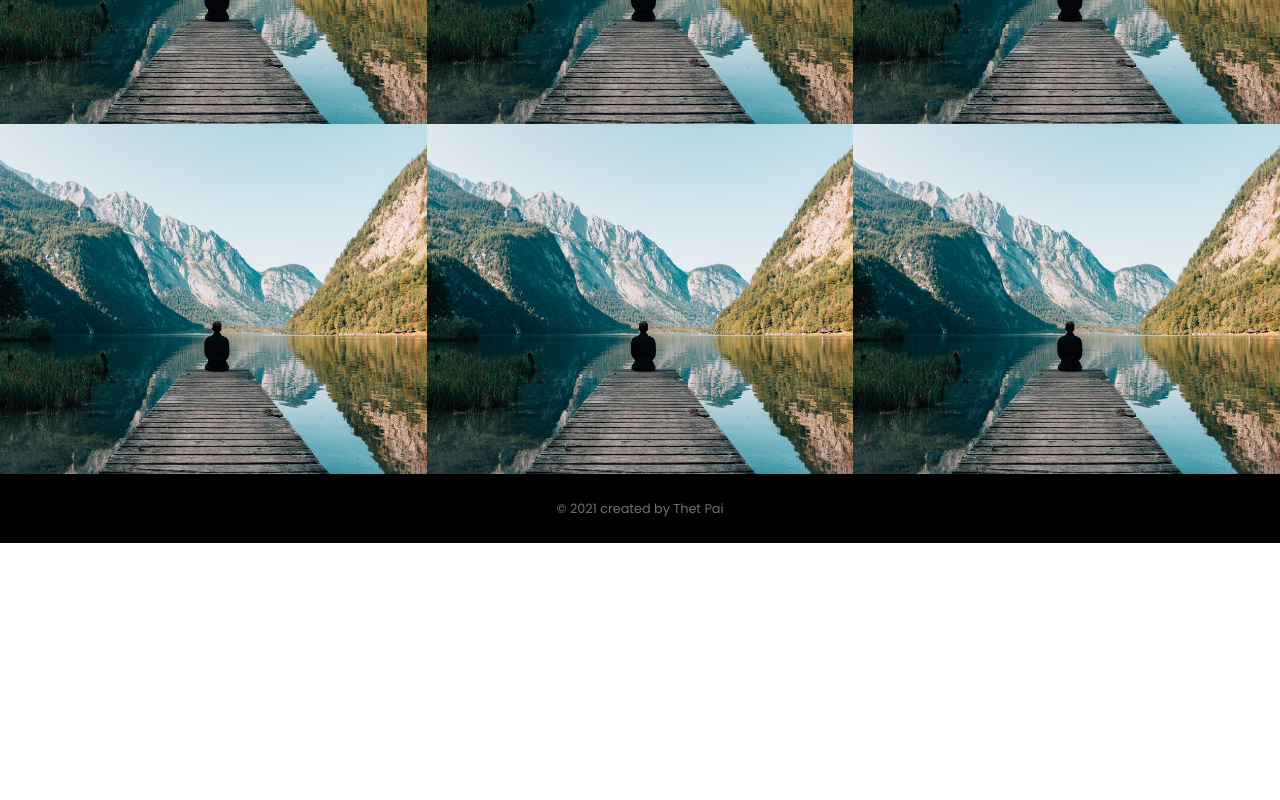
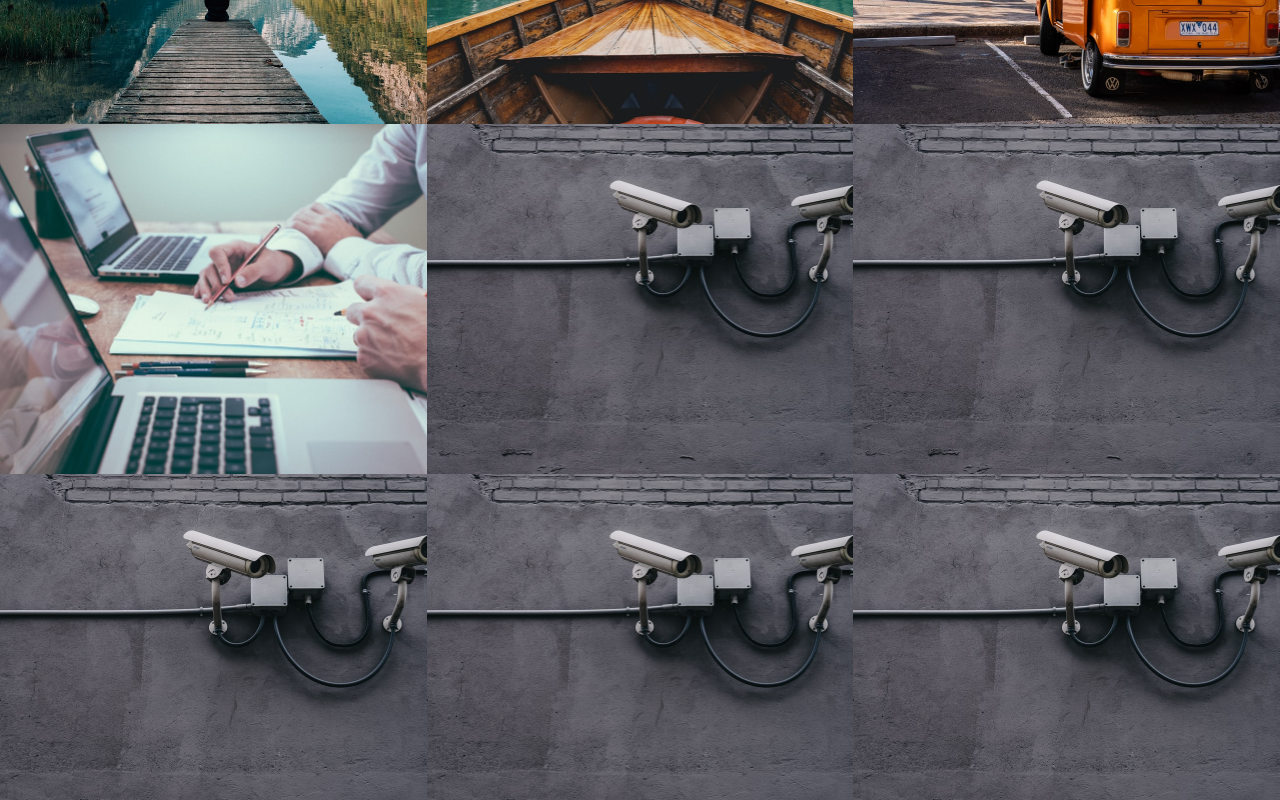
Before and after one commit to KyawNyeinNaing/tp-my-portfolio, a Next.js app: page /about in a window 1280 px wide. Shown: the part 2760-3560 px from the top of the page. Before the commit the page ends 3303 px from the top, so only its background shows below. Built offline with nearby package versions, Linux system fonts and the light colour scheme.

Commit message:
modified about page, About css

```diff
--- a/data.js
+++ b/data.js
@@ -1,4 +1,4 @@
-const resume = [
+export const resume = [
   {
     name: 'Educations',
     data: [
@@ -99,4 +99,144 @@ const resume = [
     ]
   }
 ]
-export default resume
+
+export const projects = [
+  {
+    project_name: 'Medical Myanmar',
+    project_type: 'Medical',
+    project_image: '/uploads/project-2.jpg',
+    project_link: '/',
+    techanical: [
+      'React Js'
+    ]
+  },
+  {
+    project_name: 'Zizawa',
+    project_type: 'Medical',
+    project_image: '/uploads/project-3.jpg',
+    project_link: '/',
+    techanical: [
+      'React Js'
+    ]
+  },
+  {
+    project_name: 'Stead Fast',
+    project_type: 'Medical',
+    project_image: '/uploads/project-4.jpg',
+    project_link: '/',
+    techanical: [
+      'React Js'
+    ]
+  },
+  {
+    project_name: 'Insurance Company (Singapore)',
+    project_type: 'Insurance',
+    project_image: '/uploads/project-1.jpg',
+    project_link: '/',
+    techanical: [
+      'pug (template engine)',
+      'scss',
+      'javascript',
+      'jquery',
+    ]
+  },
+  {
+    project_name: 'Aung Myin Par Say',
+    project_type: 'Travel',
+    project_image: '/uploads/project-5.jpg',
+    project_link: '/',
+    techanical: [
+      'javascript',
+      'jquery',
+      'php'
+    ]
+  },
+  {
+    project_name: 'Shwe Chan Wii',
+    project_type: 'Travel',
+    project_image: '/uploads/project-5.jpg',
+    project_link: '/',
+    techanical: [
+      'javascript',
+      'jquery',
+      'php'
+    ]
+  },
+  {
+    project_name: 'Grand Asean',
+    project_type: 'Travel',
+    project_image: '/uploads/project-5.jpg',
+    project_link: '/',
+    techanical: [
+      'javascript',
+      'jquery',
+      'php'
+    ]
+  },
+  {
+    project_name: 'Myanmar Fisca Security & Communication',
+    project_type: 'Security',
+    project_image: '/uploads/project-5.jpg',
+    project_link: '/',
+    techanical: [
+      'javascript',
+      'jquery',
+      'php'
+    ]
+  },
+  {
+    project_name: 'Yatanarbon Myanmar Security & Communication',
+    project_type: 'Security',
+    project_image: '/uploads/project-5.jpg',
+    project_link: '/',
+    techanical: [
+      'javascript',
+      'jquery',
+      'php'
+    ]
+  },
+  {
+    project_name: 'Ancient Bagan',
+    project_type: 'Hotel',
+    project_image: '/uploads/project-5.jpg',
+    project_link: '/',
+    techanical: [
+      'javascript',
+      'jquery',
+      'php'
+    ]
+  },
+  {
+    project_name: 'Seabreeze Ngapali',
+    project_type: 'Hotel',
+    project_image: '/uploads/project-5.jpg',
+    project_link: '/',
+    techanical: [
+      'javascript',
+      'jquery',
+      'php'
+    ]
+  },
+  {
+    project_name: 'Hsu Blog',
+    project_type: 'blog',
+    project_image: '/uploads/project-5.jpg',
+    project_link: '/',
+    techanical: [
+      'javascript',
+      'jquery',
+      'php'
+    ]
+  },
+  {
+    project_name: 'Yangon optic',
+    project_type: 'Security',
+    project_image: '/uploads/project-5.jpg',
+    project_link: '/',
+    techanical: [
+      'javascript',
+      'jquery',
+      'php'
+    ]
+  },
+]
--- a/src/pages/about.jsx
+++ b/src/pages/about.jsx
@@ -6,14 +6,14 @@ import { Col, Container, Row, Section } from '../components'
 import styles from '../styles/About.module.scss'
 import { GiArchiveResearch } from 'react-icons/gi'
 
-import restResumes from '../../data'
+import { resume, projects } from '../../data'
 
 const About = () => {
   const [show, setShow] = useState('education')
 
-  const filteredEdu = restResumes?.filter(resume => resume?.name === 'Educations')
-  const filteredExp = restResumes?.filter(resume => resume?.name === 'Experience')
-  const filteredSkill = restResumes?.filter(resume => resume?.name === 'Skills')
+  const filteredEdu = resume?.filter(resume => resume?.name === 'Educations')
+  const filteredExp = resume?.filter(resume => resume?.name === 'Experience')
+  const filteredSkill = resume?.filter(resume => resume?.name === 'Skills')
 
   return (
     <Layout title='About' className='poryfolio-about'>
@@ -131,31 +131,33 @@ const About = () => {
         </Container>
       </Section>
 
-      <Section style={{paddingBottom: 0}}>
+      <Section style={{ paddingBottom: 0 }}>
         <div className={styles.portfolio_project_wrapper}>
           <h2 className={styles.portfolio_project_heading}>Projects</h2>
           <p>That's what I did more projects</p>
 
           <div className={styles.portfolio_project_row}>
-            {[1, 2, 3, 4, 5, 6].map(arr => (
-              <Col className={styles.portfolio_project_col} md='4'>
-                <Link href='/project'>
-                  <a>
+            {projects?.length > 0 &&
+              projects?.map(project => (
+                <Col className={styles.portfolio_project_col} md='4' key={project.project_name}>
+                  <Link href={project?.project_link}>
+                    <a target='_blank'>
                       <div className={styles.portfolio_project_image}
                         style={
-                        { backgroundImage: 'url("/uploads/project-2.jpg")' }
+                          { backgroundImage: `url(${project?.project_image})` }
                         }
                       >
                         <div className={styles.portfolio_overlay} />
                         <div className={styles.portfolio_project_name}>
-                        <h3>Insurance Company (Singapore)</h3>
-                        <span>Insurance</span>
+                          <h3>{project?.project_name}</h3>
+                          <span>{project?.project_type}</span>
                         </div>
                       </div>
                     </a>
                   </Link>
                 </Col>
-            ))}
+              ))
+            }
           </div>
         </div>
       </Section>
--- a/src/styles/About.module.scss
+++ b/src/styles/About.module.scss
@@ -167,6 +167,7 @@
   .portfolio_project_row {
     display: flex;
     flex-wrap: wrap;
+    justify-content: center;
 
     .portfolio_project_col {
       padding: 0;
```
Lines whose indentation alone changed are shown as unchanged.
